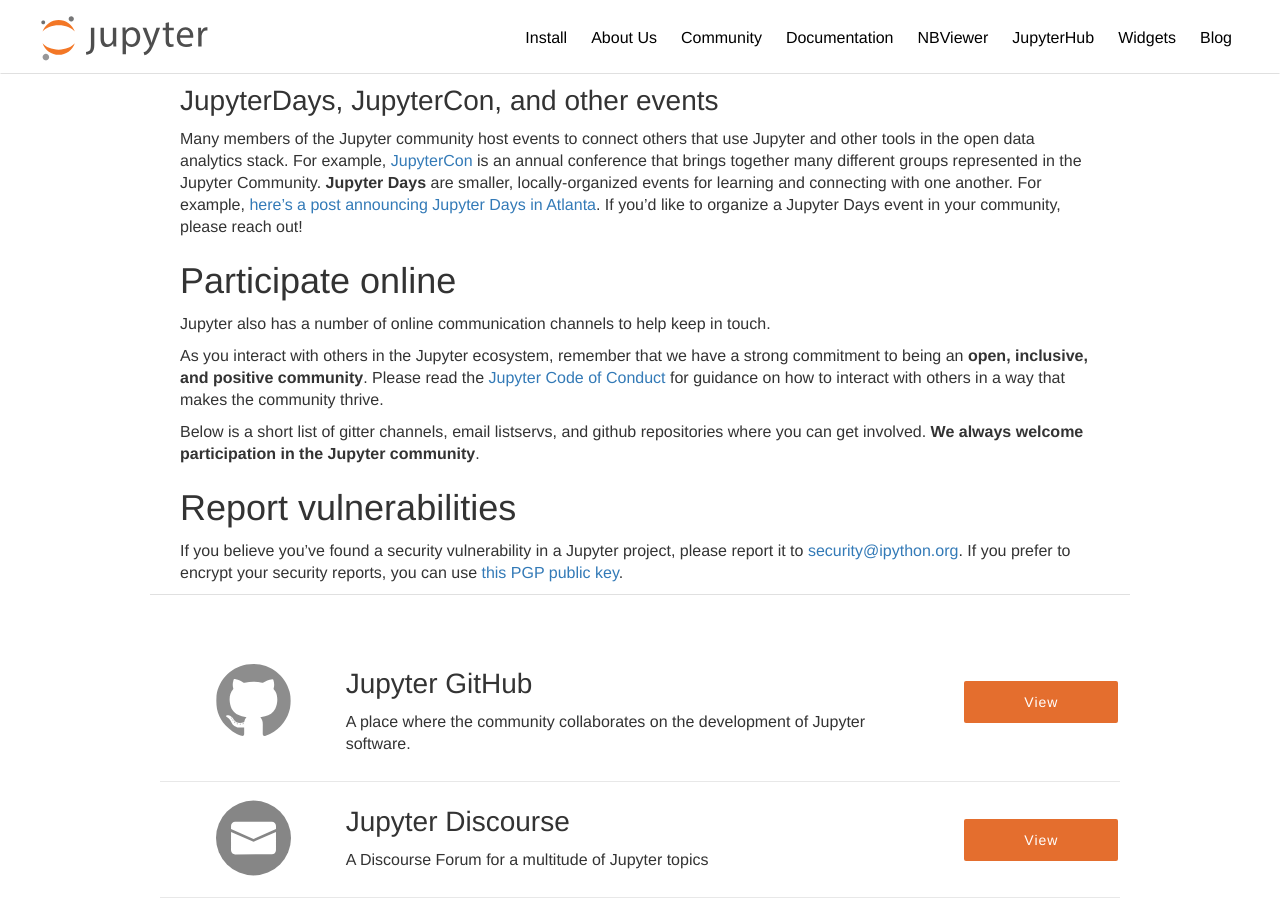
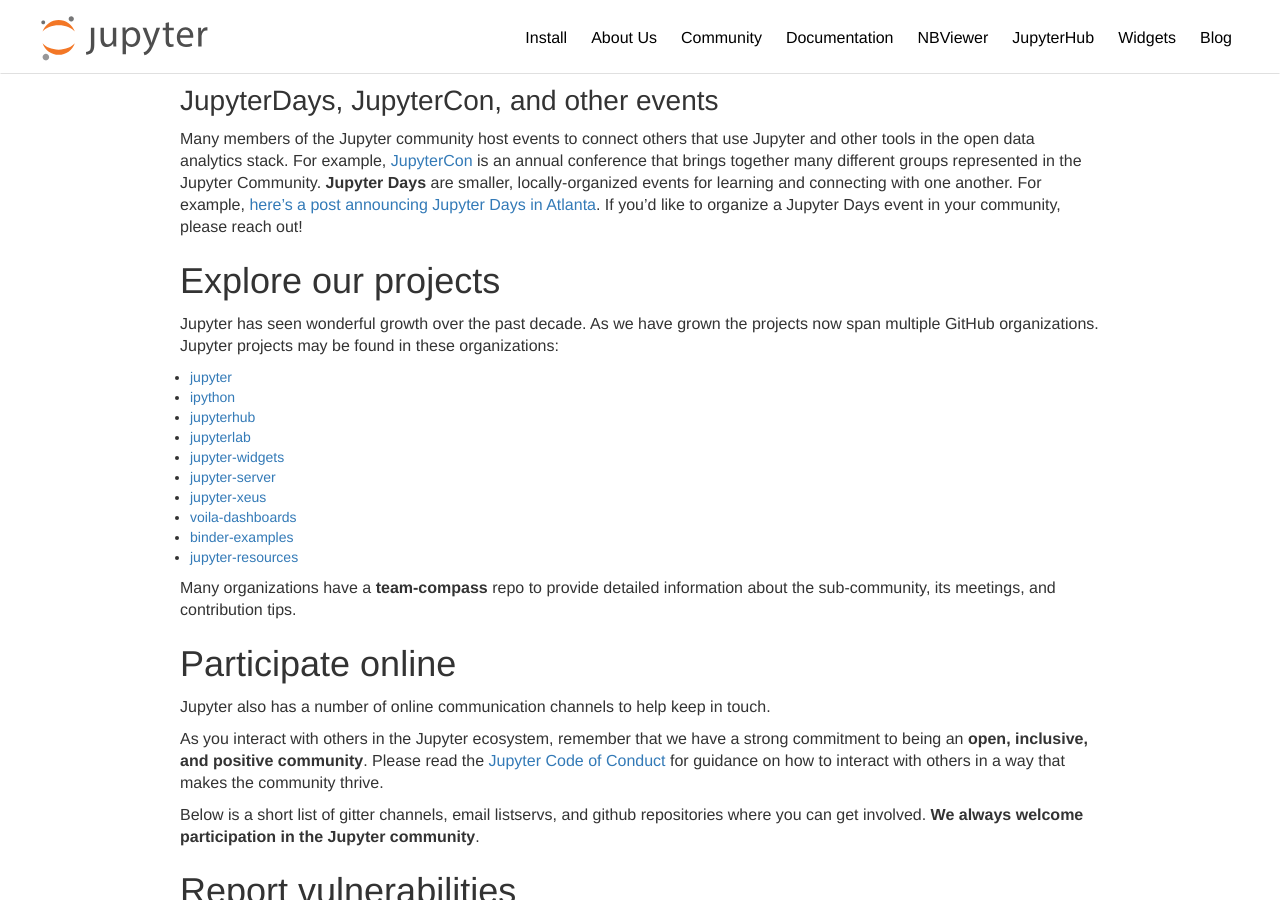
Before and after one commit to jupyter/jupyter.github.io, a Jekyll site: the page built from community.md, in a window 1280 px wide and 900 px high, scrolled down 544 px. Built offline with Jekyll 4.4.1, drawn with Linux system fonts in a browser that asks for light colours; comment, search, counter and statistics services are not loaded.

Commit message:
Add information about GitHub orgs and team-compass pages (#398)
Closes #397

```diff
--- a/community.md
+++ b/community.md
@@ -31,6 +31,26 @@
 If you'd like to organize a Jupyter Days event in your community, please
 reach out!
 
+## Explore our projects
+
+Jupyter has seen wonderful growth over the past decade. As we have grown the
+projects now span multiple GitHub organizations. Jupyter projects may be found
+in these organizations:
+
+- [jupyter](https://github.com/jupyter)
+- [ipython](https://github.com/ipython)
+- [jupyterhub](https://github.com/jupyterhub)
+- [jupyterlab](https://github.com/jupyterlab)
+- [jupyter-widgets](https://github.com/jupyter-widgets)
+- [jupyter-server](https://github.com/jupyter-server)
+- [jupyter-xeus](https://github.com/jupyter-xeus)
+- [voila-dashboards](https://github.com/voila-dashboards)
+- [binder-examples](https://github.com/binder-examples)
+- [jupyter-resources](https://github.com/jupyter-resources)
+
+Many organizations have a **team-compass** repo to provide detailed information
+about the sub-community, its meetings, and contribution tips.
+
 ## Participate online
 
 Jupyter also has a number of online communication channels to help keep in touch.
```
